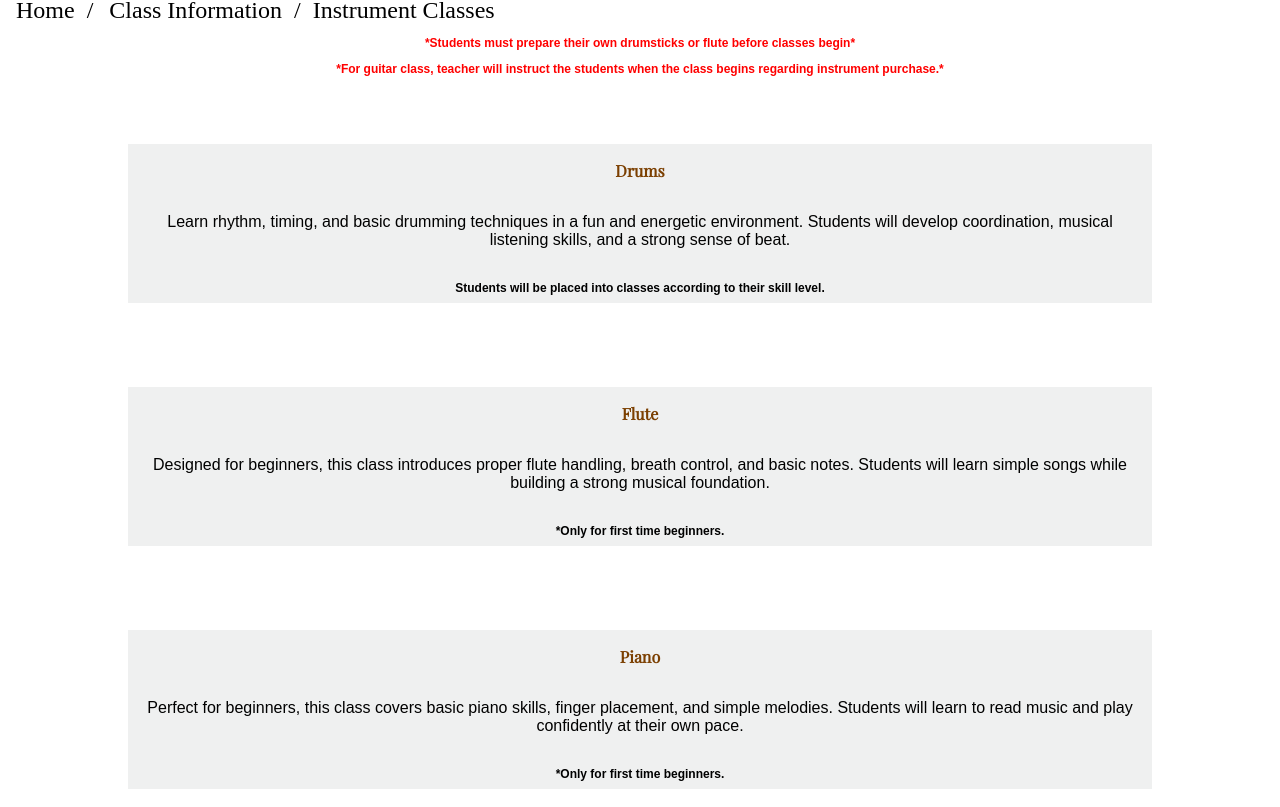
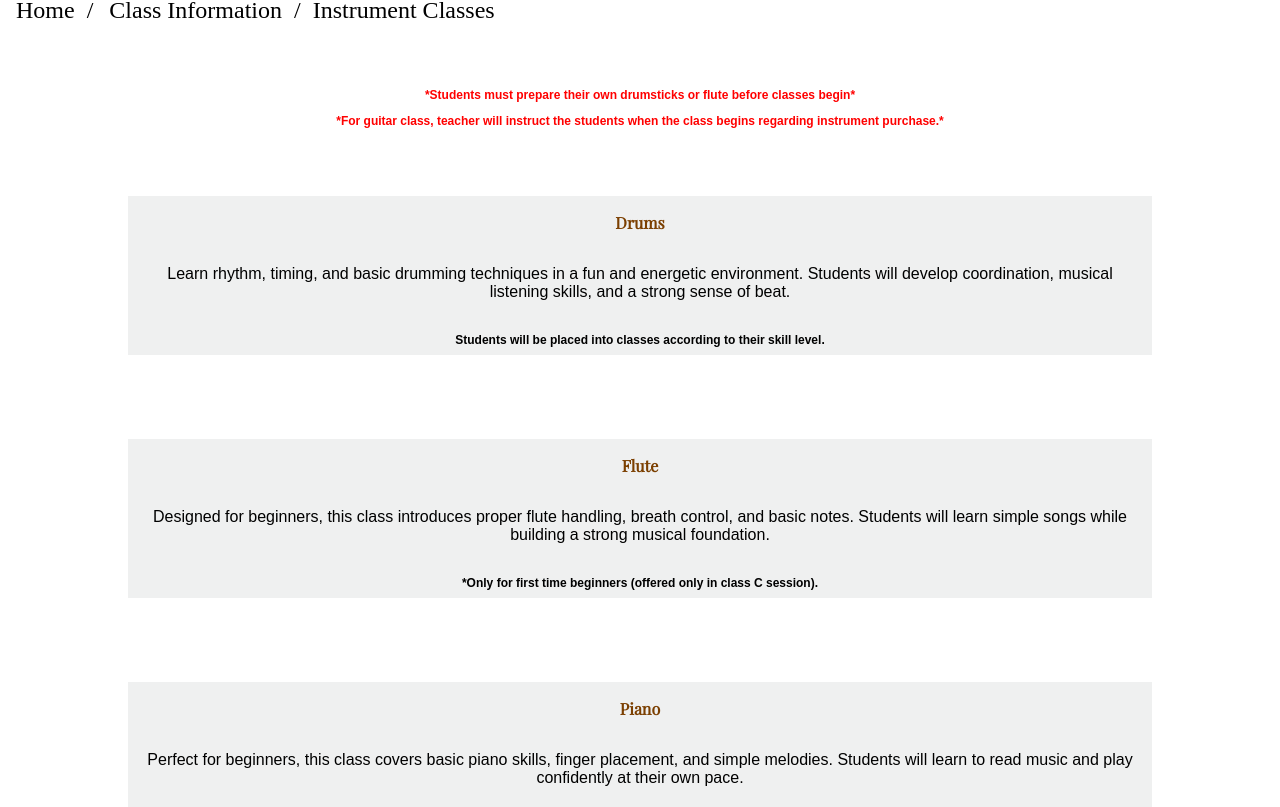
Before and after one commit to jmpark2001/SummitSchool, a React (Create React App) app: page /instrument in a window 1280 px wide. Shown: the part 373-1180 px from the top of the page. Built offline with nearby package versions, Linux system fonts and the light colour scheme; no server answers; a web font is replaced by a local one.

Commit message:
add notes for certain classes

```diff
--- a/src/css/styles.css
+++ b/src/css/styles.css
@@ -657,6 +657,7 @@ input[type="checkbox"] {
     flex-direction: row;
     align-items: center;
     font-family: "Glacial Indifference";
+    margin-bottom: clamp(2rem, 1.5091rem + 2.1818vw, 5rem)
 }
 
 .backToHomeDivOther li{
@@ -823,6 +824,7 @@ input[type="checkbox"] {
     flex-direction: row;
     justify-content: center;
     align-items: stretch;
+    column-gap: 2rem;
     width: 100%;
     margin-bottom: clamp(2rem, 1.5091rem + 2.1818vw, 5rem);
 }
--- a/src/pages/Instrument.js
+++ b/src/pages/Instrument.js
@@ -41,14 +41,14 @@ export default function Instrument() {
                 <div className="otherInfoDiv">
                     <p className="classesInfoTitle">Flute</p>
                     <p className="glacial">Designed for beginners, this class introduces proper flute handling, breath control, and basic notes. Students will learn simple songs while building a strong musical foundation.</p>
-                    <p className="glacial" style={{fontWeight: "900", fontSize: "1.5vh", marginBottom: "1vh"}}>*Only for first time beginners.</p>
+                    <p className="glacial" style={{fontWeight: "900", fontSize: "1.5vh", marginBottom: "1vh"}}>*Only for first time beginners (offered only in class C session).</p>
                 </div>
             </div>
             <div className="differentClasses">
                 <div className="otherInfoDiv">
                     <p className="classesInfoTitle">Piano</p>
                     <p className="glacial">Perfect for beginners, this class covers basic piano skills, finger placement, and simple melodies. Students will learn to read music and play confidently at their own pace.</p>
-                    <p className="glacial" style={{fontWeight: "900", fontSize: "1.5vh", marginBottom: "1vh"}}>*Only for first time beginners.</p>
+                    <p className="glacial" style={{fontWeight: "900", fontSize: "1.5vh", marginBottom: "1vh"}}>*Only for first time beginners (offered only in class C session).</p>
                 </div>
             </div>
             <div className="differentClasses">
--- a/src/pages/PE.js
+++ b/src/pages/PE.js
@@ -52,15 +52,14 @@ export default function PE() {
                 <div className="otherInfoDiv">
                     <p className="classesInfoTitle">Ping Pong</p>
                     <p className="glacial">Students learn basic ping pong skills such as grip, serves, and rallies while improving coordination and focus. The class promotes quick reflexes, confidence, and good sportsmanship in a fun environment.</p>
+                    <p className="glacial" style={{fontWeight: "900"}}>*You must meet certain height requirements for this class.</p>
                 </div>
                 <div className="otherInfoDiv">
                     <p className="classesInfoTitle">Conditioning</p>
                     <p className="glacial">Conditioning is a high-energy class designed to help aspiring athletes and consistently active individuals build the capacity to withstand physical strain.
                          The class focuses on continuous movement, athletic drills, and short bursts of extreme high-intensity interval training to improve endurance, strength, and mental toughness.
                     </p>
-                    <p className="glacial" style={{fontWeight: "900"}}>
-                        *This class is for 8th grade students and above.
-                    </p>
+                    <p className="glacial" style={{fontWeight: "900"}}>*This class is for 8th grade students and above.</p>
                 </div>
             </div>
         </div>
--- a/src/pages/Staff.js
+++ b/src/pages/Staff.js
@@ -92,6 +92,7 @@ export default function Staff() {
                 <div className="staffBox">
                     <div className="staffMember">
                         {/* <img className="staffImage" src={yeobeen} alt=""></img> */}
+                        <img className="staffImage" alt=""></img>
                         <div className="staffText">
                             <p className="staffName">Charles Lim</p>
                             <p className="staffTitle">ADMINISTRATIVE ASSISTANT</p>
```
